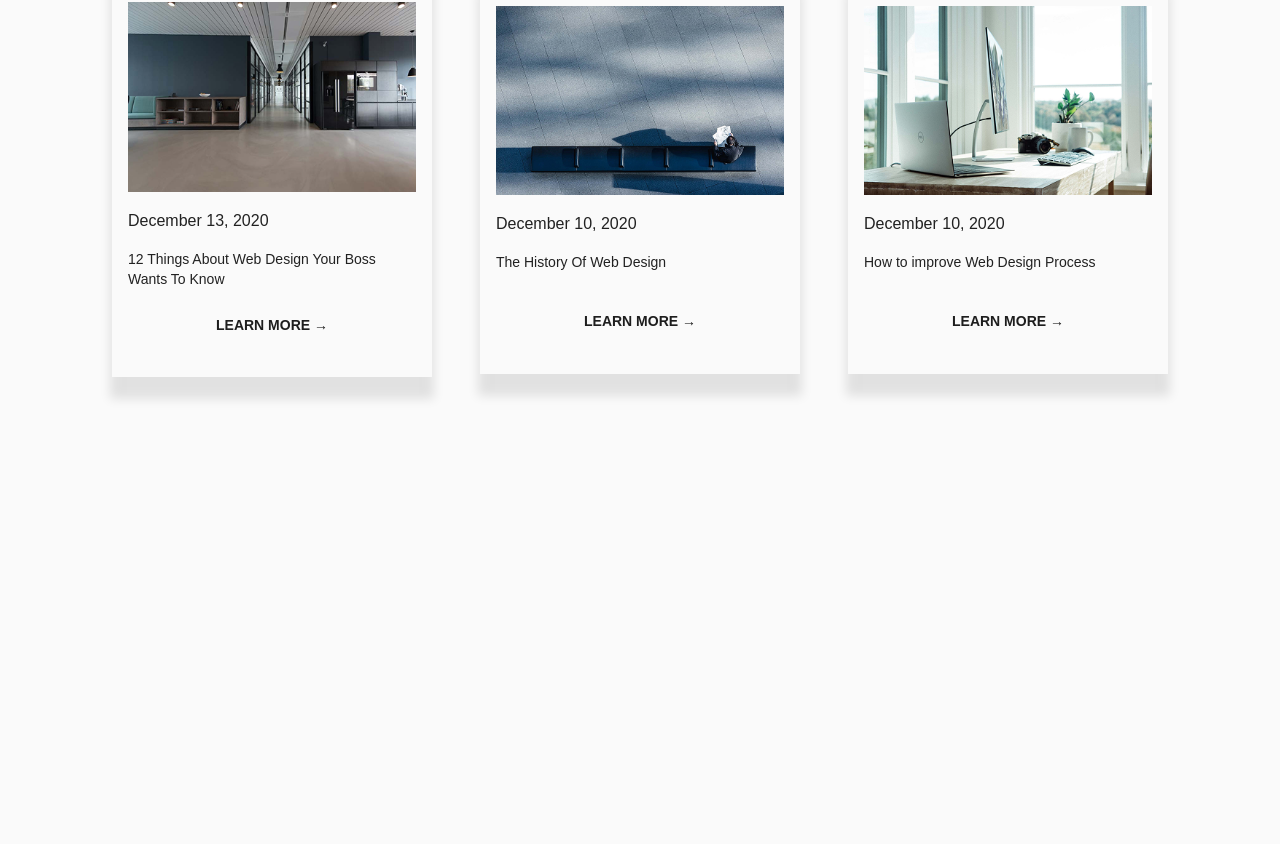
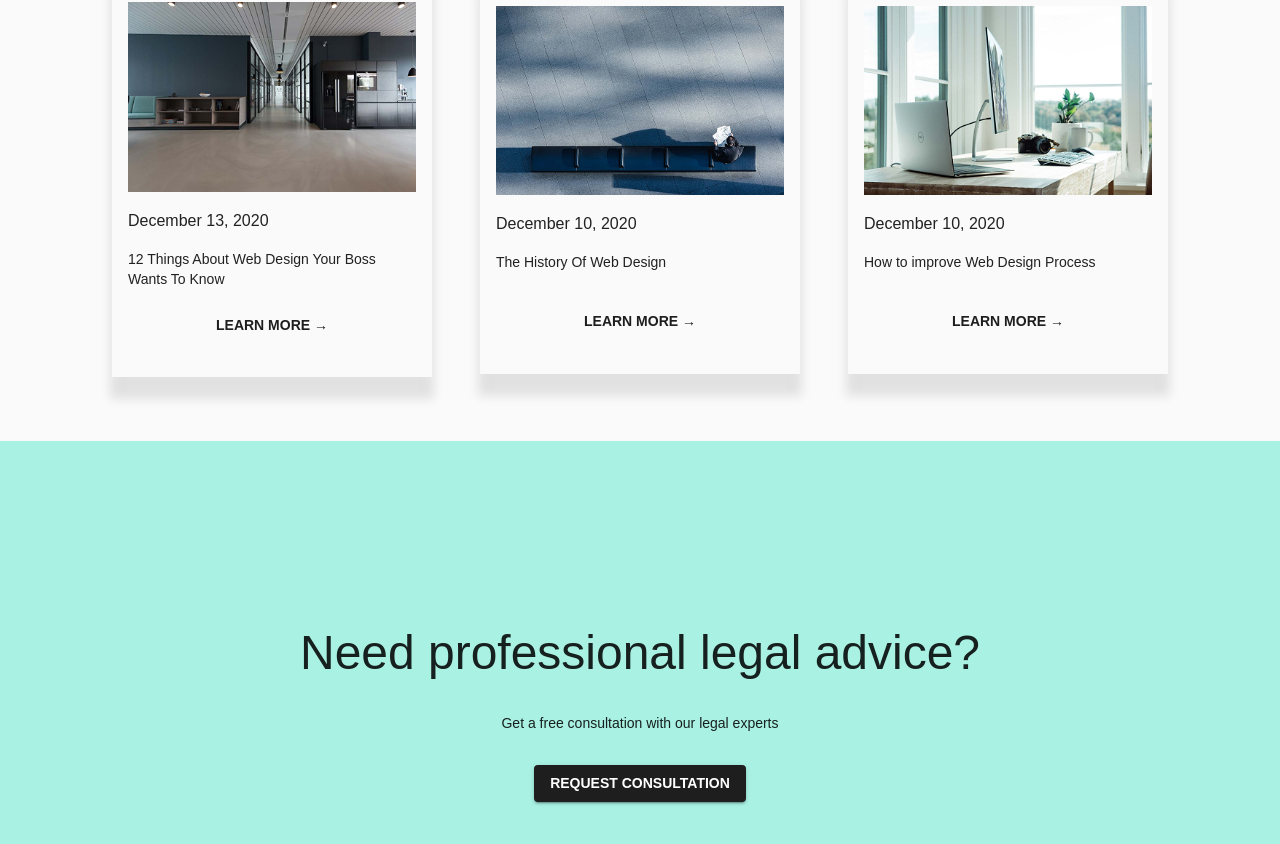
Before and after one commit to ArtemIvanko/McKinley, a React (Create React App) app: page / in a window 1280 px wide. Shown: the part 2476-3320 px from the top of the page. Before the commit the page ends 2917 px from the top, so only its background shows below. Built offline with nearby package versions, Linux system fonts and the light colour scheme.

Commit message:
Created and used Advice section

```diff
--- /dev/null
+++ b/src/components/AdviceSection/AdviceSection.tsx
@@ -0,0 +1,23 @@
+import { Button, Typography } from "@mui/material";
+import styled from "@/DefaultTheme";
+
+export const AdviceSection = () => (
+  <Root>
+    <Typography variant="h3">Need professional legal advice?</Typography>
+    <Typography variant="body2">
+      Get a free consultation with our legal experts
+    </Typography>
+    <Button variant="contained">Request Consultation</Button>
+  </Root>
+);
+
+const Root = styled("div")(({ theme }) => ({
+  display: "flex",
+  flexDirection: "column",
+  alignItems: "center",
+  justifyContent: "center",
+  gap: "2rem",
+  textAlign: "center",
+  backgroundColor: theme.palette.secondary.light,
+  minHeight: "545px",
+}));
--- /dev/null
+++ b/src/components/AdviceSection/index.ts
@@ -0,0 +1 @@
+export * from "./AdviceSection";
--- a/src/components/Outlet/Outlet.tsx
+++ b/src/components/Outlet/Outlet.tsx
@@ -3,6 +3,7 @@ import { Header } from "@shared/Header";
 import { Wrapper } from "@shared/Wrapper";
 import { Areas } from "@shared/Areas";
 import { Banner } from "@shared/Banner";
+import { AdviceSection } from "@shared/AdviceSection";
 import { RecentArticles } from "@shared/RecentArticles";
 
 export const Outlet = () => (
@@ -13,5 +14,6 @@ export const Outlet = () => (
     <Areas />
     <Banner />
     <RecentArticles />
+    <AdviceSection />
   </div>
 );
```
